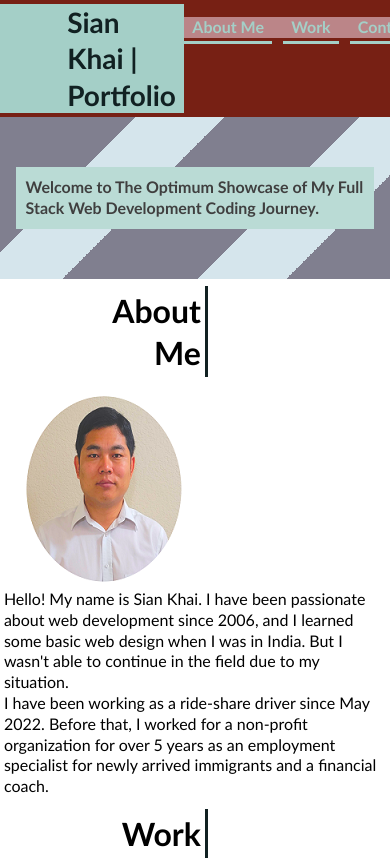
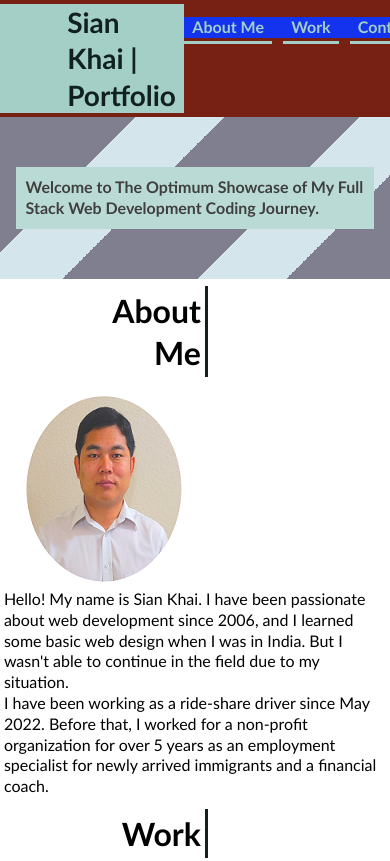
Before and after one commit to SKhai77/my-responsive-portfolio, a plain HTML site: page index.html in a window 390 px wide. Shown: the top 861 px of the page. Drawn offline with Linux system fonts and the light colour scheme.

Commit message:
Updated the Readme file

```diff
--- a/assets/css/style.css
+++ b/assets/css/style.css
@@ -131,7 +131,6 @@ img:hover {
     transition: 0.50s;
 }
 
-
 .project-column-images {
     display: flex;
     flex-wrap: wrap;
@@ -144,11 +143,6 @@ img:hover {
     flex-wrap: wrap;
 }
 
-/* contact */
-/* .contact-info {
-    flex: 1;
-    margin: 1%;
-} */
 .contact-info ul {
     display: flex;
     flex-wrap: wrap;
@@ -187,13 +181,13 @@ footer {
 /* Large smartphones - navbar changes color */
 @media screen and (max-width: 768px) {
 nav {
-background-color: #bb8588;
+background-color: #1eb132;
     }
 }
 
 /* Small smartphones - image placeholders change color */
 @media screen and (max-width: 576px) {
-.sample-img {
-background-color: #8ac4ff;
-    }
+nav {
+background-color: #1333ee;
+     }
 }
--- a/index.html
+++ b/index.html
@@ -64,7 +64,7 @@
                         </a>
                     </article>
                 <article class="work-column-images">
-                        <a href="https://skhai77.github.io/prework-study-guide/" target="_blank">
+                        <a href="https://skhai77.github.io/horiseon-code-refact/" target="_blank">
                             <img src="./assets/images/prework-project.png" alt="Prework project with HTML, CSS, and Javascript webpage" />
                         </a>
                     </article>
```
Also changed, not shown: 2 other files.
